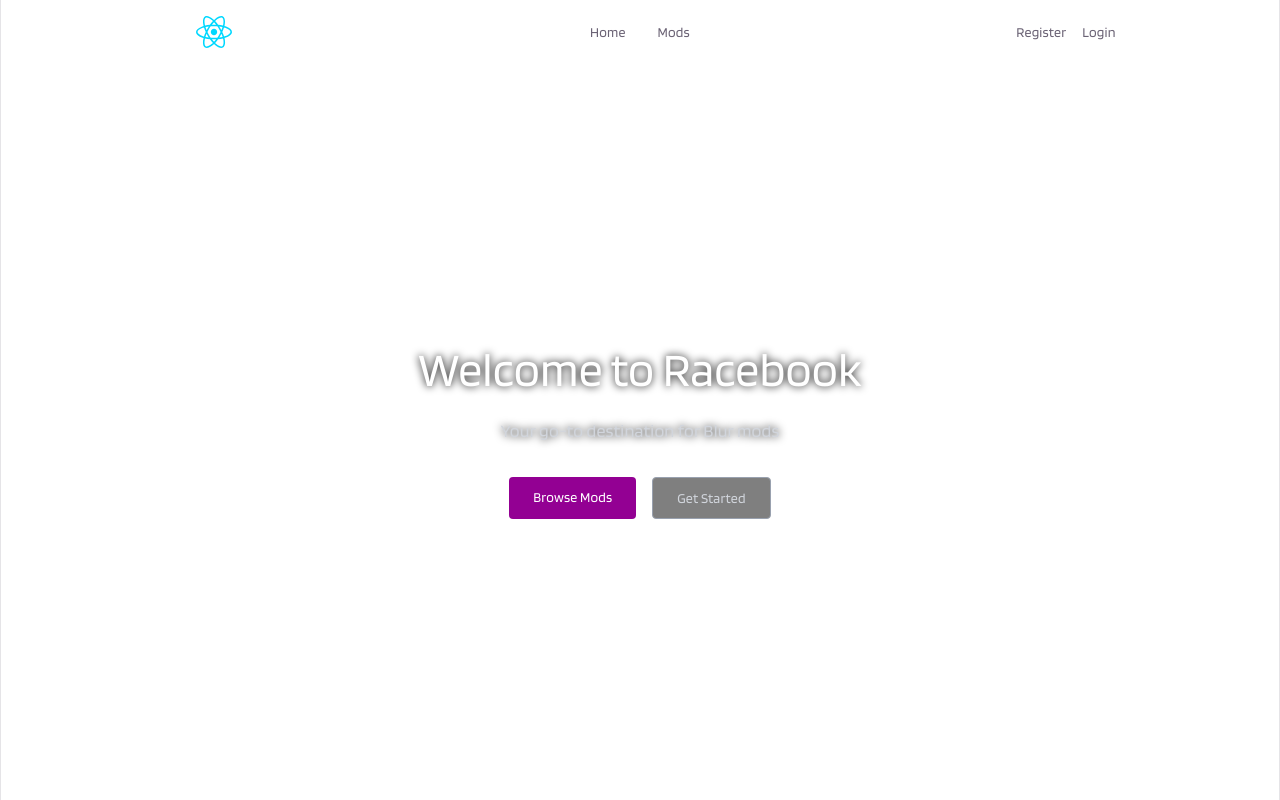
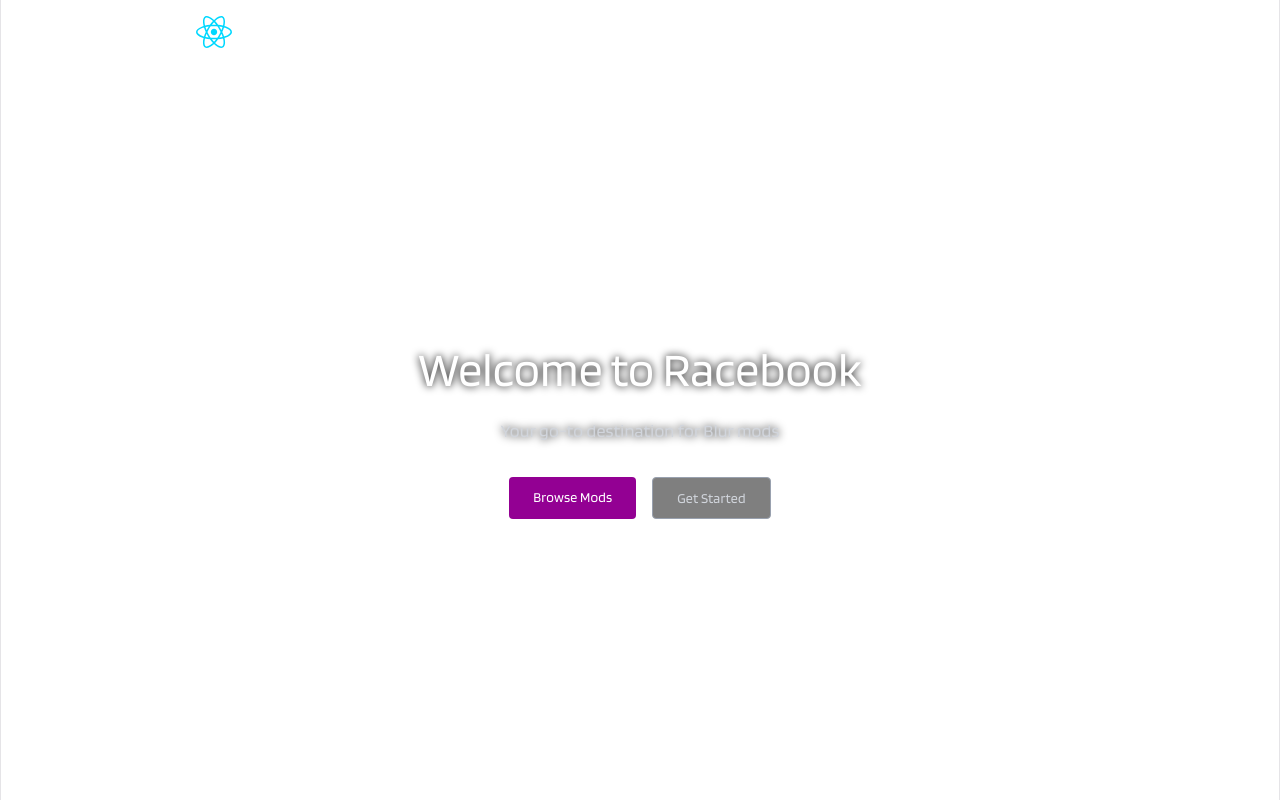
Before and after one commit to IceCarbon648/racebook, a React (Vite) app in the folder frontend/racebookFrontend/: page / in a window 1280 px wide. Built offline with nearby package versions, Linux system fonts and the light colour scheme; no server answers.

Commit message:
feat: set nav bar text colours to white

```diff
--- a/frontend/racebookFrontend/src/components/organisms/Navbar/index.tsx
+++ b/frontend/racebookFrontend/src/components/organisms/Navbar/index.tsx
@@ -14,19 +14,19 @@ const Navbar = () => {
                 </Link>
             </div>
             <div className="flex items-center justify-center gap-8 h-full w-1/3">
-                <Link to="/" className="text-sm font-medium hover:text-gray-600">
+                <Link to="/" className="text-sm text-white font-medium hover:text-gray-600">
                     Home
                 </Link>
-                <Link to="/mods" className="text-sm font-medium hover:text-gray-600">
+                <Link to="/mods" className="text-sm text-white font-medium hover:text-gray-600">
                     Mods
                 </Link>
                 {isAuthenticated && (
                     <>
-                        <Link to="/my-mods" className="text-sm font-medium hover:text-gray-600">
+                        <Link to="/my-mods" className="text-sm text-white font-medium hover:text-gray-600">
                             My Mods
                         </Link>
-                        <Link to="/favourites" className="text-sm font-medium hover:text-gray-600">
-                            <SlotMachineText text="Favourites" />
+                        <Link to="/favourites" className="text-sm text-white font-medium hover:text-gray-600">
+                            Favourites
                         </Link>
                     </>
                 )}
@@ -34,14 +34,14 @@ const Navbar = () => {
             <div className="flex items-center justify-center gap-4 h-full w-1/3">
                 {isAuthenticated ? (
                     <div className="relative group">
-                        <span className="text-sm font-medium cursor-pointer">
+                        <span className="text-sm text-white font-medium cursor-pointer">
                             {user?.username}
                         </span>
                         <div className="absolute right-0 top-full pt-2 w-36 hidden group-hover:block z-50">
-                            <div className="bg-white border border-gray-200 rounded shadow-md">
+                            <div className="bg-black/50 border border-gray-400 rounded shadow-md hover:bg-white/10">
                                 <button
                                     onClick={logout}
-                                    className="w-full text-left px-4 py-2 text-sm hover:bg-gray-50"
+                                    className="w-full text-left px-4 py-2 text-sm text-gray-400 hover:text-gray-100"
                                 >
                                     Logout
                                 </button>
@@ -50,10 +50,10 @@ const Navbar = () => {
                     </div>
                 ) : (
                     <>
-                        <Link to="/register" className="text-sm font-medium hover:text-gray-600">
+                        <Link to="/register" className="text-sm text-white font-medium hover:text-gray-600">
                             Register
                         </Link>
-                        <Link to="/login" className="text-sm font-medium hover:text-gray-600">
+                        <Link to="/login" className="text-sm text-white font-medium hover:text-gray-600">
                             Login
                         </Link>
                     </>
```
